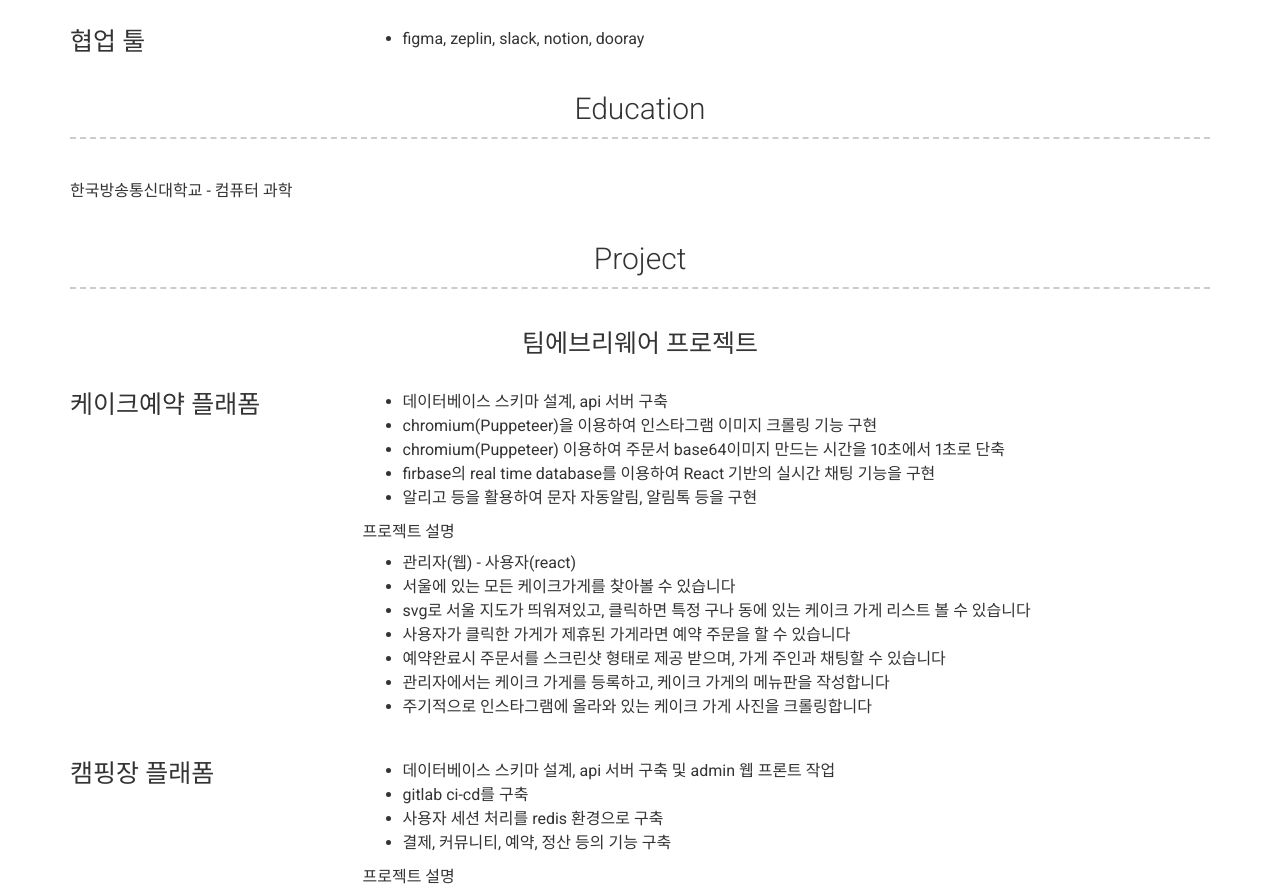
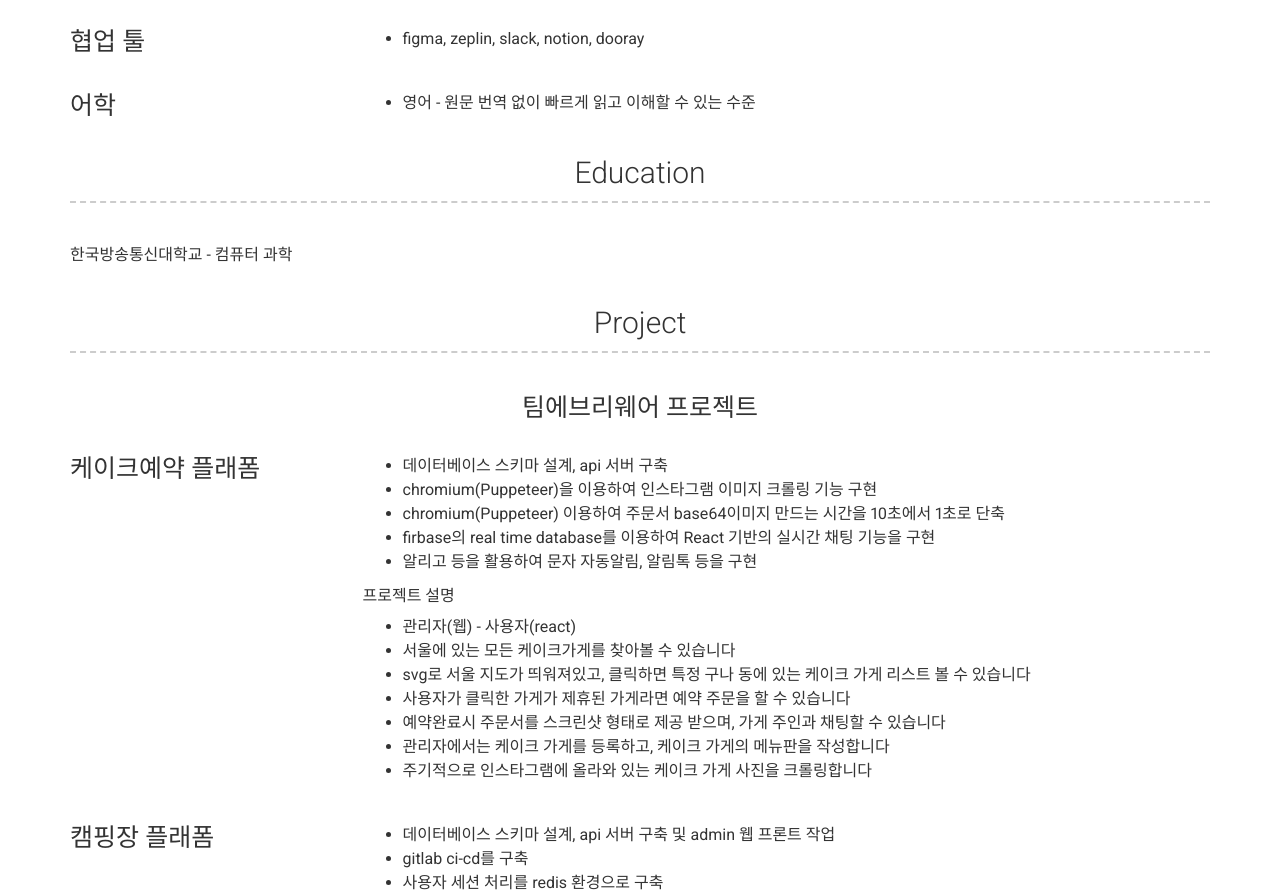
Before and after one commit to sd50712321/sd50712321.github.io, a plain HTML site: page index.html in a window 1280 px wide. Shown: the part 2314-3205 px from the top of the page. Drawn offline with nearby package versions, Linux system fonts and the light colour scheme.

Commit message:
어학부분 추가

```diff
--- a/index.html
+++ b/index.html
@@ -300,6 +300,16 @@
           <div class="col-xs-12 col-sm-8 col-md-9 col-print-12">
             <ul>
               <li>figma, zeplin, slack, notion, dooray</li>
+            </ul>
+          </div>
+        </div>
+        <div class="row clearfix layout layout-left">
+          <div class="col-xs-12 col-sm-4 col-md-3 col-print-12 details">
+            <h4>어학</h4>
+          </div>
+          <div class="col-xs-12 col-sm-8 col-md-9 col-print-12">
+            <ul>
+              <li>영어 - 원문 번역 없이 빠르게 읽고 이해할 수 있는 수준</li>
             </ul>
           </div>
         </div>
```
